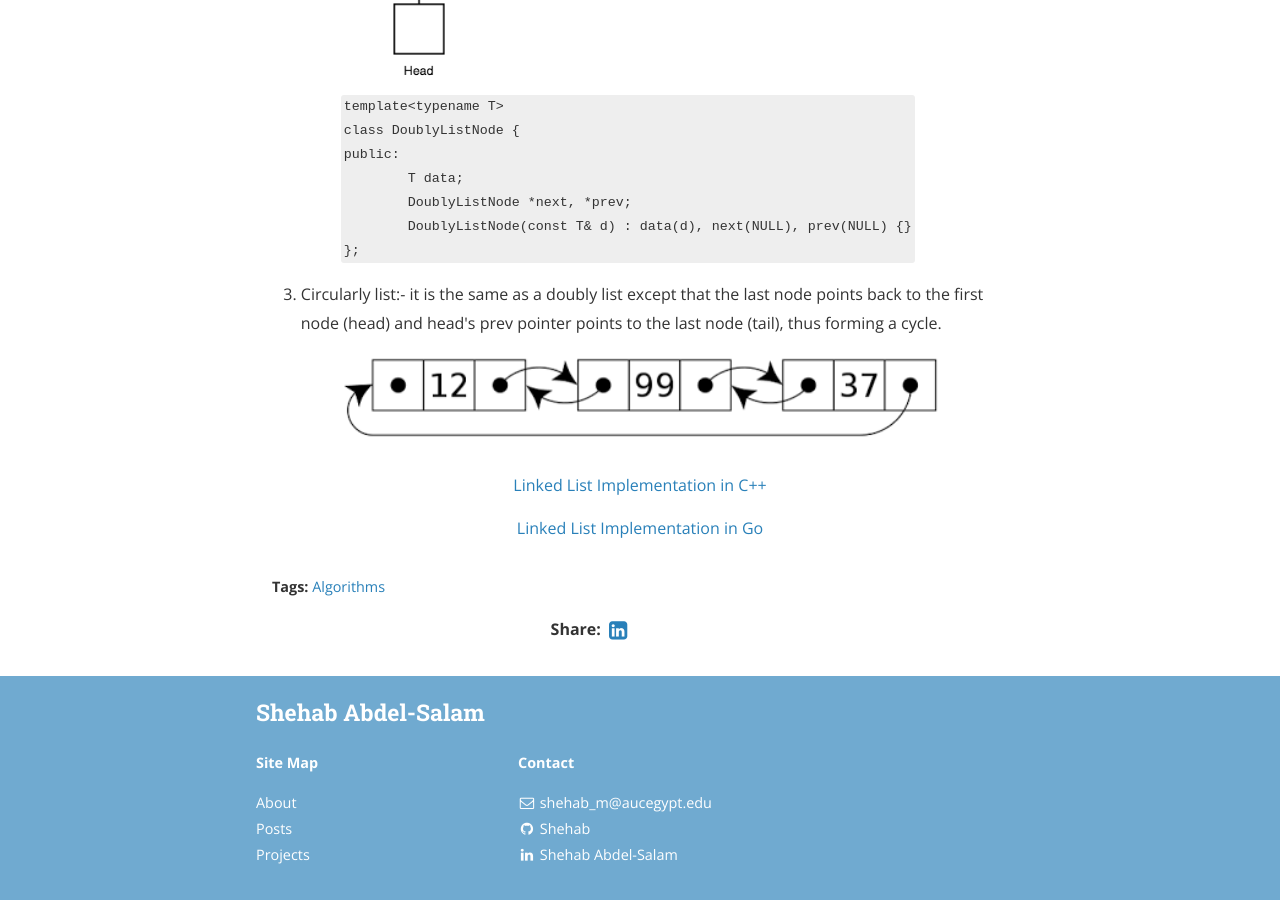
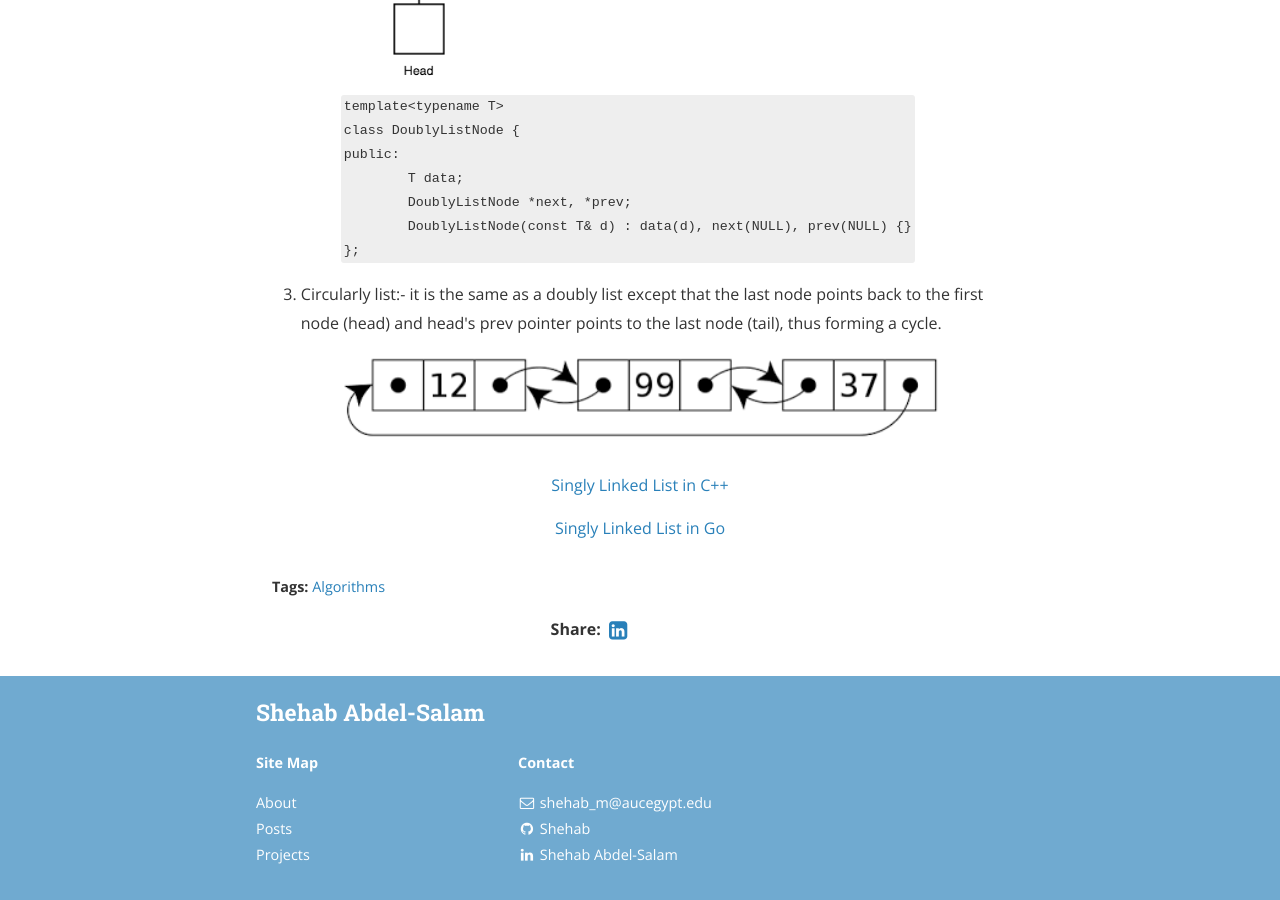
Before and after one commit to ShehabCE/shehabce.github.io, a Jekyll site: the page built from _posts/2019-03-12-Linked-Lists.markdown, in a window 1280 px wide and 900 px high, scrolled down 1752 px. Built offline with Jekyll 4.4.1, drawn with Linux system fonts in a browser that asks for light colours; nearby versions of some CDN libraries; a style sheet for code colours, icons or effects is not loaded.

Commit message:
fixed typo in Linked List article

```diff
--- a/_posts/2019-03-12-Linked-Lists.markdown
+++ b/_posts/2019-03-12-Linked-Lists.markdown
@@ -54,6 +54,6 @@ public:
 <p align="center"><img src="/assets/posts/circularlylist.png"></p>
 </ol>
 
-<p align="center"><a href="https://github.com/ShehabMMohamed/Datastructures-And-Algorithms/blob/master/Data%20Structures/Linked%20Lists/LinkedLists.h" target="_blank"> Linked List Implementation in C++ </a></p>
+<p align="center"><a href="https://github.com/ShehabMMohamed/Datastructures-And-Algorithms/blob/master/Data%20Structures/Linked%20Lists/LinkedLists.h" target="_blank"> Singly Linked List in C++ </a></p>
 
-<p align="center"><a href="https://github.com/ShehabMMohamed/Go-Datastructures/blob/main/internal/SinglyLinkedList/SinglyLinkedList.go" target="_blank"> Linked List Implementation in Go </a></p>
+<p align="center"><a href="https://github.com/ShehabMMohamed/Go-Datastructures/blob/main/internal/SinglyLinkedList/SinglyLinkedList.go" target="_blank"> Singly Linked List in Go </a></p>
```
